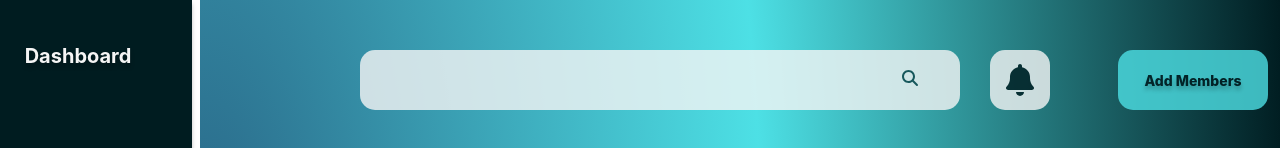
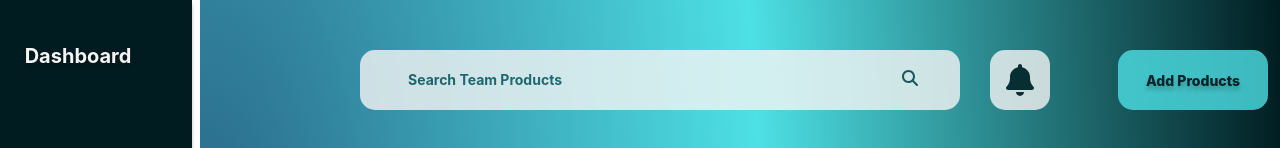
Before and after one commit to rajiss-ctrl/sh-group-16-dashboard, a React (Create React App) app: page /Products in a window 1280 px wide. Shown: the top 148 px of the page. Built offline with nearby package versions, Linux system fonts and the light colour scheme; no server answers.

Commit message:
props for navbar in product page adjusted

```diff
--- a/src/pages/Products.js
+++ b/src/pages/Products.js
@@ -31,8 +31,8 @@ useEffect(() => {
 
      <main>
         <div className="separator">
-              <Navbar/>
-              <Button props="Add Members"/>
+              <Navbar props="Search Team Products"/>
+              <Button props="Add Products"/>
         </div>
 
         <div className="product-info">
```
